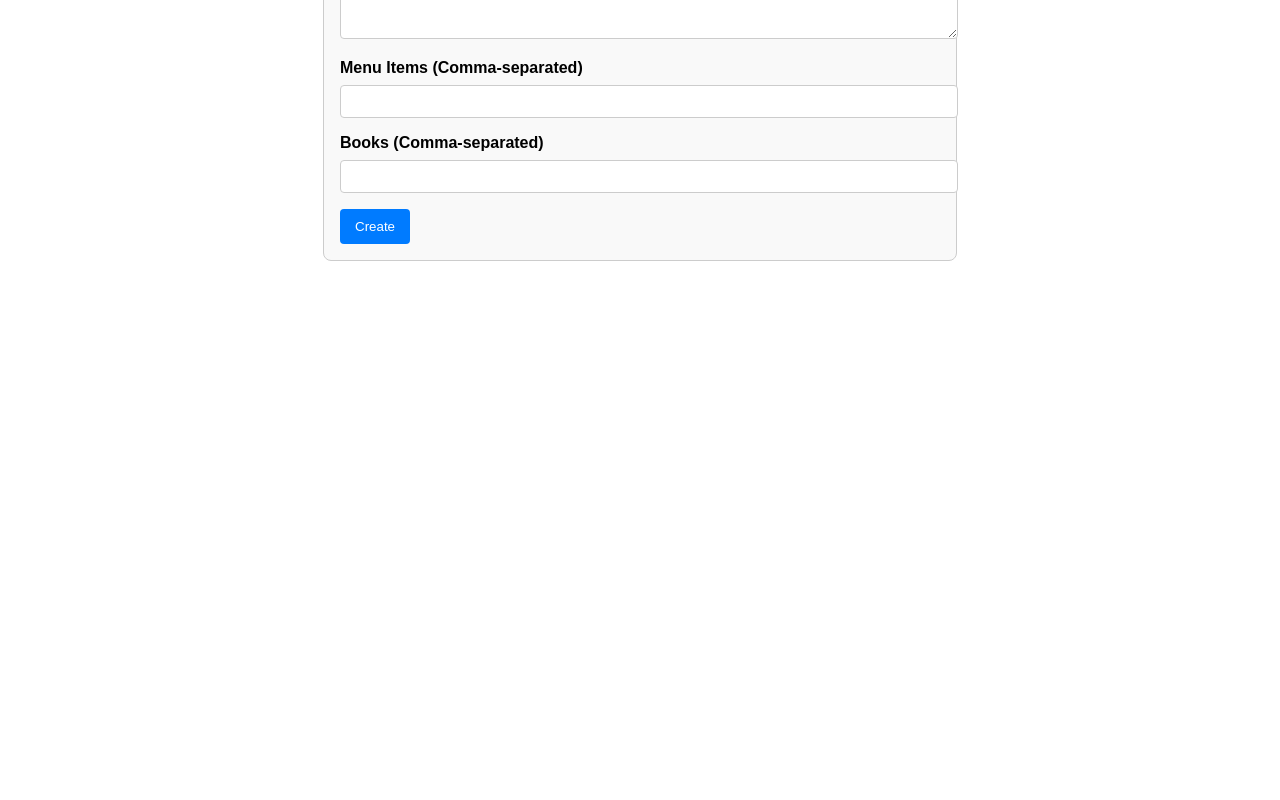
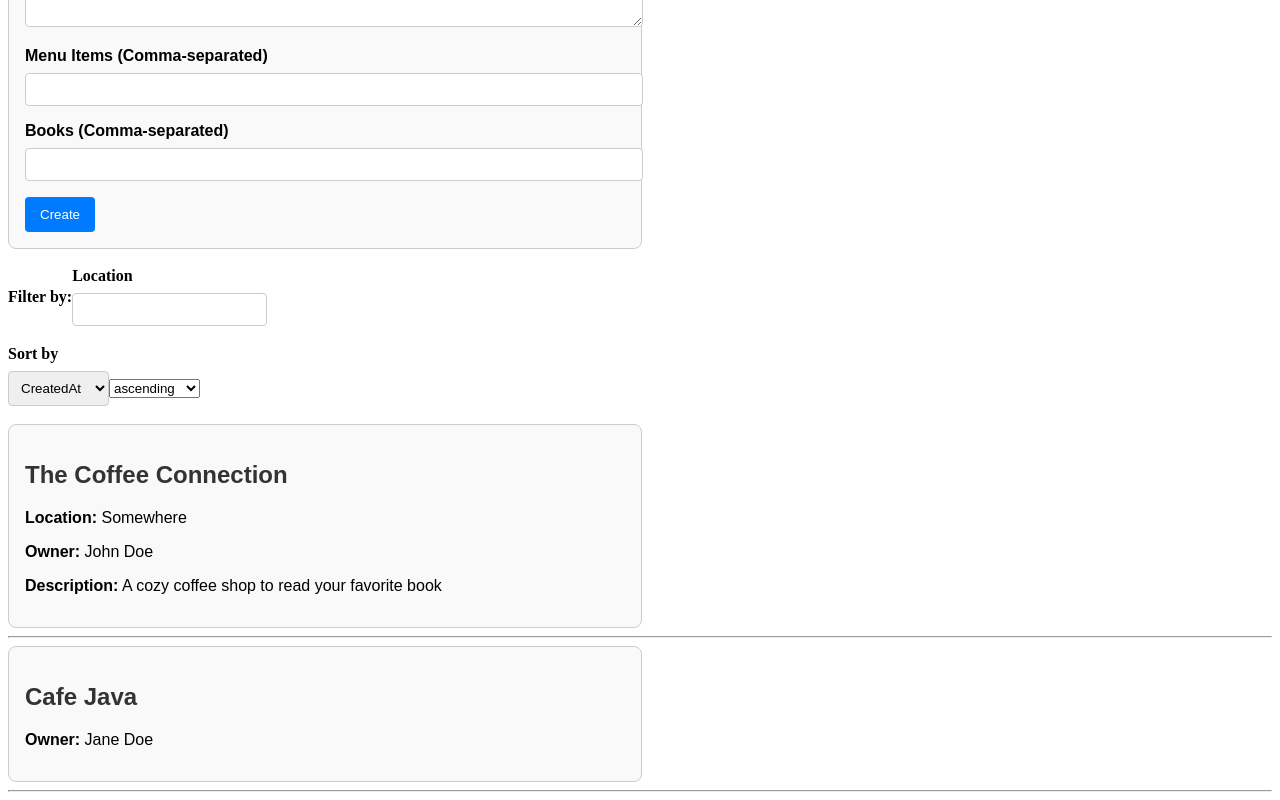
Before and after one commit to camiloandcu/Bibliocafe, a React (Vite) app in the folder frontend/: page / in a window 1280 px wide. Shown: the part 407-1207 px from the top of the page. Before the commit the page ends 800 px from the top, so only its background shows below. Built offline with nearby package versions, Linux system fonts and the light colour scheme.

Commit message:
feat: created LibraryCafeList component

```diff
--- a/frontend/src/App.jsx
+++ b/frontend/src/App.jsx
@@ -1,6 +1,36 @@
-// import { LibraryCafe } from './components/LibraryCafe'
+import { LibraryCafeList } from './components/LibraryCafeList'
 import { CreateLibraryCafe } from './components/CreateLibraryCafe'
+import { LibraryCafeFilter } from './components/LibraryCafeFilter'
+import { LibraryCafeSorting } from './components/LibraryCafeSorting'
+
+const libraryCafes = [
+  {
+    name: 'The Coffee Connection',
+    location: 'Somewhere',
+    owner: 'John Doe',
+    description: 'A cozy coffee shop to read your favorite book',
+  },
+  {
+    name: 'Cafe Java',
+    owner: 'Jane Doe',
+  },
+]
 
 export function App() {
-  return <CreateLibraryCafe />
+  return (
+    <div>
+      <CreateLibraryCafe />
+      <br />
+      <div>
+        <div style={{ display: 'flex' }}>
+          <h4>Filter by:</h4>
+          <LibraryCafeFilter field='location' />
+        </div>
+        <br />
+        <LibraryCafeSorting fields={['createdAt', 'updatedAt']} />
+      </div>
+      <br />
+      <LibraryCafeList libraryCafes={libraryCafes} />
+    </div>
+  )
 }
--- a/frontend/src/components/CreateLibraryCafe.jsx
+++ b/frontend/src/components/CreateLibraryCafe.jsx
@@ -4,7 +4,6 @@ export function CreateLibraryCafe() {
       style={{
         fontFamily: 'Arial, sans-serif',
         maxWidth: '600px',
-        margin: '20px auto',
         border: '1px solid #ccc',
         borderRadius: '8px',
         padding: '16px',
--- a/frontend/src/components/LibraryCafe.jsx
+++ b/frontend/src/components/LibraryCafe.jsx
@@ -2,7 +2,7 @@ import PropTypes from 'prop-types'
 
 export function LibraryCafe({ name, location, description, owner }) {
   return (
-    <article style={{ fontFamily: 'Arial, sans-serif', maxWidth: '600px', margin: '20px auto', border: '1px solid #ccc', borderRadius: '8px', padding: '16px', backgroundColor: '#f9f9f9' }}>
+    <article style={{ fontFamily: 'Arial, sans-serif', maxWidth: '600px', border: '1px solid #ccc', borderRadius: '8px', padding: '16px', backgroundColor: '#f9f9f9' }}>
       <h2 style={{ color: '#333' }}>{name}</h2>
       {location && <p><strong>Location:</strong> {location}</p>}
       <p><strong>Owner:</strong> {owner}</p>
--- a/frontend/src/components/LibraryCafeFilter.jsx
+++ b/frontend/src/components/LibraryCafeFilter.jsx
@@ -1,16 +1,28 @@
 import PropTypes from 'prop-types'
 
-export function LibraryCafeFilter({field}) {
-    return(
-        <div>
-            <label htmlFor={field} style={{display: 'block', marginBottom: '8px', fontWeight: 'bold'}}>
-                {field.charAt(0).toUpperCase() + field.slice(1)}
-            </label>
-            <input type='text' id={field} name={field} style={{width: '100%', padding: '8px', border: '1px solid #ccc', borderRadius: '4px'}} />
-        </div>
-    )
+export function LibraryCafeFilter({ field }) {
+  return (
+    <div style={{ maxWidth: '300px' }}>
+      <label
+        htmlFor={field}
+        style={{ display: 'block', marginBottom: '8px', fontWeight: 'bold' }}
+      >
+        {field.charAt(0).toUpperCase() + field.slice(1)}
+      </label>
+      <input
+        type='text'
+        id={field}
+        name={field}
+        style={{
+          padding: '8px',
+          border: '1px solid #ccc',
+          borderRadius: '4px',
+        }}
+      />
+    </div>
+  )
 }
 
 LibraryCafeFilter.propTypes = {
-    field: PropTypes.string.isRequired
+  field: PropTypes.string.isRequired,
 }
--- /dev/null
+++ b/frontend/src/components/LibraryCafeList.jsx
@@ -0,0 +1,21 @@
+import { Fragment } from 'react'
+import PropTypes from 'prop-types'
+import { LibraryCafe } from './LibraryCafe'
+
+export function LibraryCafeList({ libraryCafes = [] }) {
+  return (
+    <div>
+      {libraryCafes.map((libraryCafe) => (
+        <Fragment key={libraryCafe._id}>
+          <LibraryCafe {...libraryCafe} />
+          <hr />
+        </Fragment>
+      ))}
+    </div>
+  )
+}
+
+LibraryCafeList.propTypes = {
+  libraryCafes: PropTypes.arrayOf(PropTypes.shape(LibraryCafe.propTypes))
+    .isRequired,
+}
--- a/frontend/src/components/LibraryCafeSorting.jsx
+++ b/frontend/src/components/LibraryCafeSorting.jsx
@@ -2,7 +2,7 @@ import PropTypes from 'prop-types'
 
 export function LibraryCafeSorting({ fields = [] }) {
   return (
-    <div>
+    <div style={{ maxWidth: '300px' }}>
       <label
         htmlFor='sortBy'
         style={{ display: 'block', marginBottom: '8px', fontWeight: 'bold' }}
@@ -13,7 +13,6 @@ export function LibraryCafeSorting({ fields = [] }) {
         id='sortBy'
         name='sortBy'
         style={{
-          width: '100%',
           padding: '8px',
           border: '1px solid #ccc',
           borderRadius: '4px',
```
